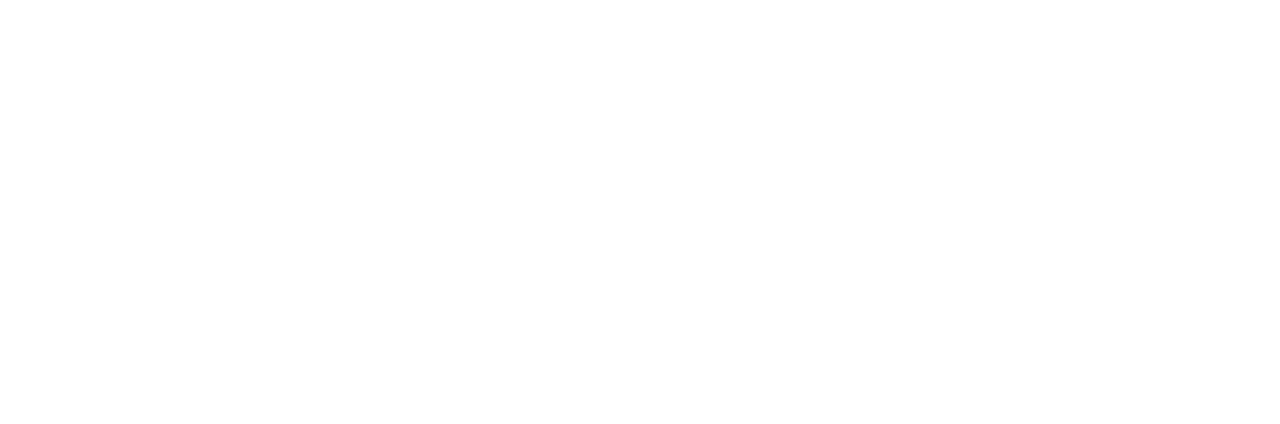
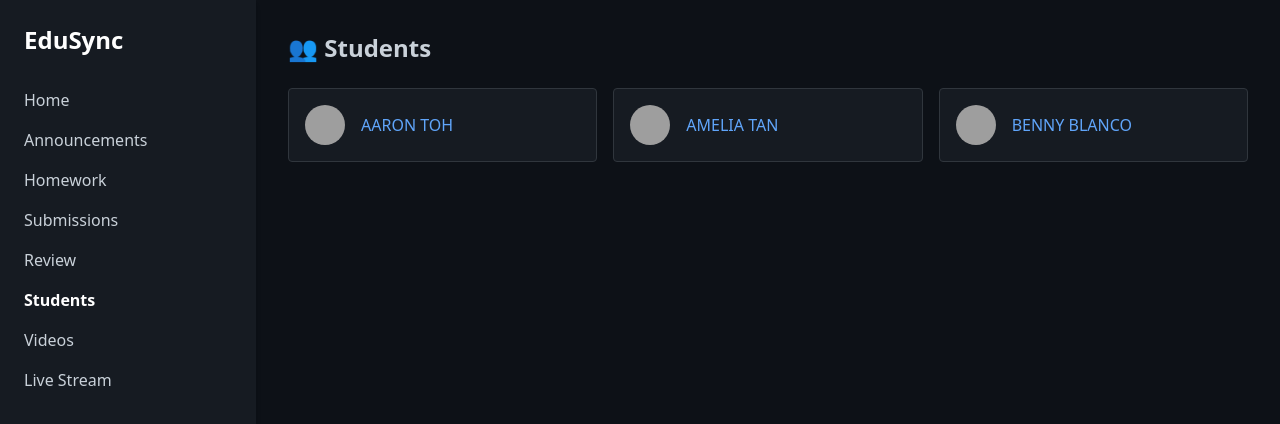
Before and after one commit to JunhaoW3/EduSync, a plain HTML site: page website/students.html in a window 1280 px wide. Shown: the top 424 px of the page. Drawn offline with nearby package versions, Linux system fonts and the light colour scheme; grey boxes are pictures that could not be loaded.

Commit message:
Added students.html page

```diff
--- a/website/students.html
+++ b/website/students.html
@@ -0,0 +1,51 @@
+<!DOCTYPE html>
+<html lang="en">
+<head>
+  <meta charset="UTF-8" />
+  <meta name="viewport" content="width=device-width, initial-scale=1.0"/>
+  <title>EduSync - Students</title>
+  <script src="https://cdn.tailwindcss.com"></script>
+</head>
+<body class="bg-[#0d1117] text-[#c9d1d9]">
+
+  <div class="min-h-screen flex">
+    <!-- Sidebar -->
+    <aside class="w-64 bg-[#161b22] shadow-md p-6">
+      <div class="text-2xl font-bold text-white mb-8">EduSync</div>
+      <nav class="space-y-4">
+        <a href="home.html" class="block hover:text-white">Home</a>
+        <a href="announcements.html" class="block hover:text-white">Announcements</a>
+        <a href="homework.html" class="block hover:text-white">Homework</a>
+        <a href="submissions.html" class="block hover:text-white">Submissions</a>
+        <a href="review.html" class="block hover:text-white">Review</a>
+        <a href="students.html" class="block font-semibold text-white">Students</a>
+        <a href="videos.html" class="block hover:text-white">Videos</a>
+        <a href="livestream.html" class="block hover:text-white">Live Stream</a>
+      </nav>
+    </aside>
+
+    <!-- Main Content -->
+    <main class="flex-1 p-8">
+      <h1 class="text-2xl font-semibold mb-6">👥 Students</h1>
+
+      <div class="grid grid-cols-1 sm:grid-cols-2 lg:grid-cols-3 gap-4">
+        <!-- Repeat for each student -->
+        <div class="flex items-center space-x-4 bg-[#161b22] border border-[#30363d] rounded p-4">
+          <img src="https://i.pravatar.cc/150?img=1" alt="avatar" class="rounded-full w-10 h-10 object-cover"/>
+          <span class="text-blue-400">AARON TOH</span>
+        </div>
+        <div class="flex items-center space-x-4 bg-[#161b22] border border-[#30363d] rounded p-4">
+          <img src="https://i.pravatar.cc/150?img=2" alt="avatar" class="rounded-full w-10 h-10 object-cover"/>
+          <span class="text-blue-400">AMELIA TAN</span>
+        </div>
+        <div class="flex items-center space-x-4 bg-[#161b22] border border-[#30363d] rounded p-4">
+          <img src="https://i.pravatar.cc/150?img=3" alt="avatar" class="rounded-full w-10 h-10 object-cover"/>
+          <span class="text-blue-400">BENNY BLANCO</span>
+        </div>
+        <!-- Add more students below -->
+      </div>
+    </main>
+  </div>
+
+</body>
+</html>
```
Also changed, not shown: website/home.html (line endings or trailing spaces), 1 other file.
